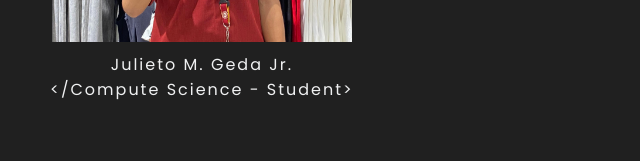
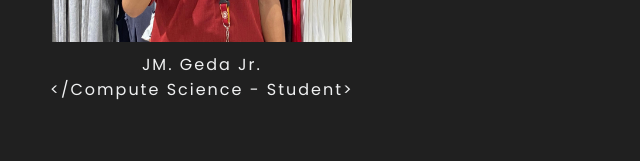
Before and after one commit to JeemDevvv/jeemdevvv.github.io, a plain HTML site: page index.html in a window 1280 px wide. Shown: the part 1339-1500 px from the top of the page, 0-640 px from the left. Drawn offline with Linux system fonts and the light colour scheme.

Commit message:
index html

```diff
--- a/index.html
+++ b/index.html
@@ -98,7 +98,7 @@
             <div class="about-me_container">
                 <div class="left-about">
                     <img src="mypic.jpg" alt="my picture">
-                    <p>Julieto M. Geda Jr.</p>
+                    <p>JM. Geda Jr.</p>
                     <p>&lt;/Compute Science - Student&gt;</p>
                 </div>
                 <div class="context-about">
```
